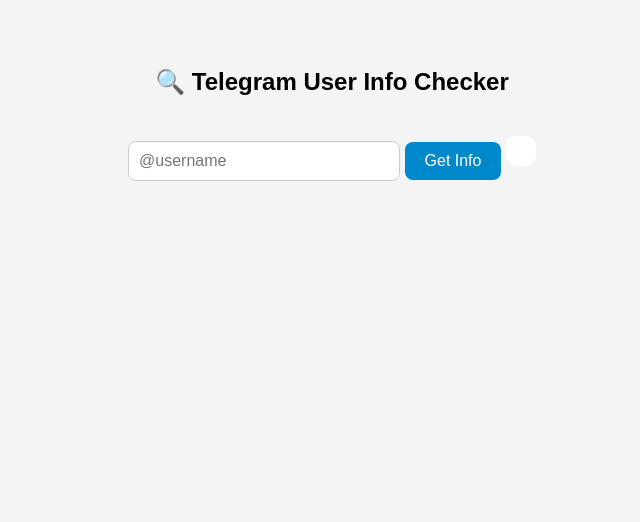
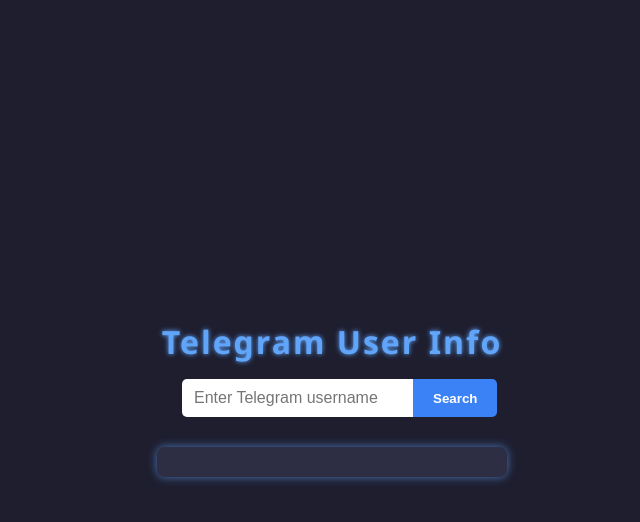
Before and after one commit to v5on/tele-user-info-api, a plain HTML site: page static/index.html in a window 1280 px wide. Shown: the whole page, without its empty margins (308-948 px from the left). Drawn offline with Linux system fonts and the light colour scheme.

Commit message:
Update index.html

```diff
--- a/static/index.html
+++ b/static/index.html
@@ -1,82 +1,133 @@
 <!DOCTYPE html>
 <html lang="en">
 <head>
-  <meta charset="UTF-8">
-  <title>Telegram Info Checker</title>
+  <meta charset="UTF-8" />
+  <meta name="viewport" content="width=device-width, initial-scale=1" />
+  <title>Telegram User Info</title>
   <style>
     body {
-      font-family: Arial, sans-serif;
-      background: #f4f4f4;
-      padding: 40px;
-      text-align: center;
+      background: #1e1e2f;
+      color: #eee;
+      font-family: "Segoe UI", Tahoma, Geneva, Verdana, sans-serif;
+      margin: 0;
+      padding: 0;
+      display: flex;
+      height: 100vh;
+      justify-content: center;
+      align-items: center;
+      flex-direction: column;
     }
-    input {
-      padding: 10px;
+
+    h1 {
+      margin-bottom: 1rem;
+      font-weight: 700;
+      letter-spacing: 2px;
+      color: #60a5fa;
+      text-shadow: 0 0 5px #60a5fa;
+    }
+
+    #input-container {
+      display: flex;
+      margin-bottom: 1rem;
+      width: 300px;
+    }
+
+    #username {
+      flex-grow: 1;
+      padding: 10px 12px;
+      border: none;
+      border-radius: 5px 0 0 5px;
       font-size: 16px;
-      width: 250px;
-      border: 1px solid #ccc;
+      outline: none;
+    }
+
+    button {
+      background: #3b82f6;
+      border: none;
+      color: white;
+      font-weight: 600;
+      padding: 10px 20px;
+      border-radius: 0 5px 5px 0;
+      cursor: pointer;
+      transition: background 0.3s ease;
+    }
+
+    button:hover {
+      background: #2563eb;
+    }
+
+    #result {
+      background: #2d2d44;
       border-radius: 8px;
+      padding: 15px;
+      width: 320px;
+      max-height: 400px;
+      overflow-y: auto;
+      white-space: pre-wrap;
+      font-family: monospace;
+      font-size: 14px;
+      box-shadow: 0 0 10px #60a5faaa;
     }
-    button {
-      padding: 10px 20px;
-      font-size: 16px;
-      background-color: #0088cc;
-      color: white;
-      border: none;
-      border-radius: 8px;
-      cursor: pointer;
-    }
-    #result {
-      margin-top: 20px;
-      padding: 15px;
-      background: white;
-      border-radius: 10px;
-      display: inline-block;
-      max-width: 500px;
-      text-align: left;
+
+    #error {
+      color: #f87171;
+      margin-top: 10px;
+      font-weight: 600;
     }
   </style>
 </head>
 <body>
+  <h1>Telegram User Info</h1>
 
-  <h2>🔍 Telegram User Info Checker</h2>
+  <div id="input-container">
+    <input type="text" id="username" placeholder="Enter Telegram username" autocomplete="off" />
+    <button onclick="fetchUserInfo()">Search</button>
+  </div>
 
-  <input type="text" id="username" placeholder="@username" />
-  <button onclick="getInfo()">Get Info</button>
-
-  <div id="result"></div>
+  <pre id="result"></pre>
+  <div id="error"></div>
 
   <script>
-    async function getInfo() {
-      const username = document.getElementById("username").value.replace("@", "");
+    async function fetchUserInfo() {
+      const usernameInput = document.getElementById("username");
+      const resultEl = document.getElementById("result");
+      const errorEl = document.getElementById("error");
+      const username = usernameInput.value.trim();
+
+      resultEl.textContent = "";
+      errorEl.textContent = "";
+
       if (!username) {
-        alert("Please enter a username!");
+        errorEl.textContent = "Please enter a username.";
         return;
       }
 
-      const resultDiv = document.getElementById("result");
-      resultDiv.innerHTML = "⏳ Fetching info...";
+      try {
+        const response = await fetch(`/get_user_info?username=${encodeURIComponent(username)}`);
+        if (!response.ok) {
+          errorEl.textContent = `Error: ${response.status} ${response.statusText}`;
+          return;
+        }
 
-      try {
-        const res = await fetch(`/get_user_info?username=${username}`);
-        const data = await res.json();
+        const text = await response.text();
 
-        if (data.error) {
-          resultDiv.innerHTML = `<span style="color:red;">❌ Error: ${data.error}</span>`;
-        } else {
-          resultDiv.innerHTML = `
-            <strong>Name:</strong> ${data.name} <br>
-            <strong>ID:</strong> ${data.id} <br>
-            <strong>Username:</strong> @${data.username} <br>
-            <strong>Premium:</strong> ${data.premium ? "✅ Yes" : "❌ No"} <br>
-            <strong>Verified:</strong> ${data.verified ? "✅ Yes" : "❌ No"}
-          `;
+        if (text.toLowerCase().includes("error")) {
+          errorEl.textContent = text;
+          return;
         }
-      } catch (e) {
-        resultDiv.innerHTML = `<span style="color:red;">❌ Failed to fetch info</span>`;
+
+        resultEl.textContent = text;
+      } catch (err) {
+        errorEl.textContent = `Fetch error: ${err.message}`;
       }
     }
+
+    // Optional: submit on Enter key press
+    document.getElementById("username").addEventListener("keydown", (e) => {
+      if (e.key === "Enter") {
+        fetchUserInfo();
+      }
+    });
   </script>
-
 </body>
 </html>
```
